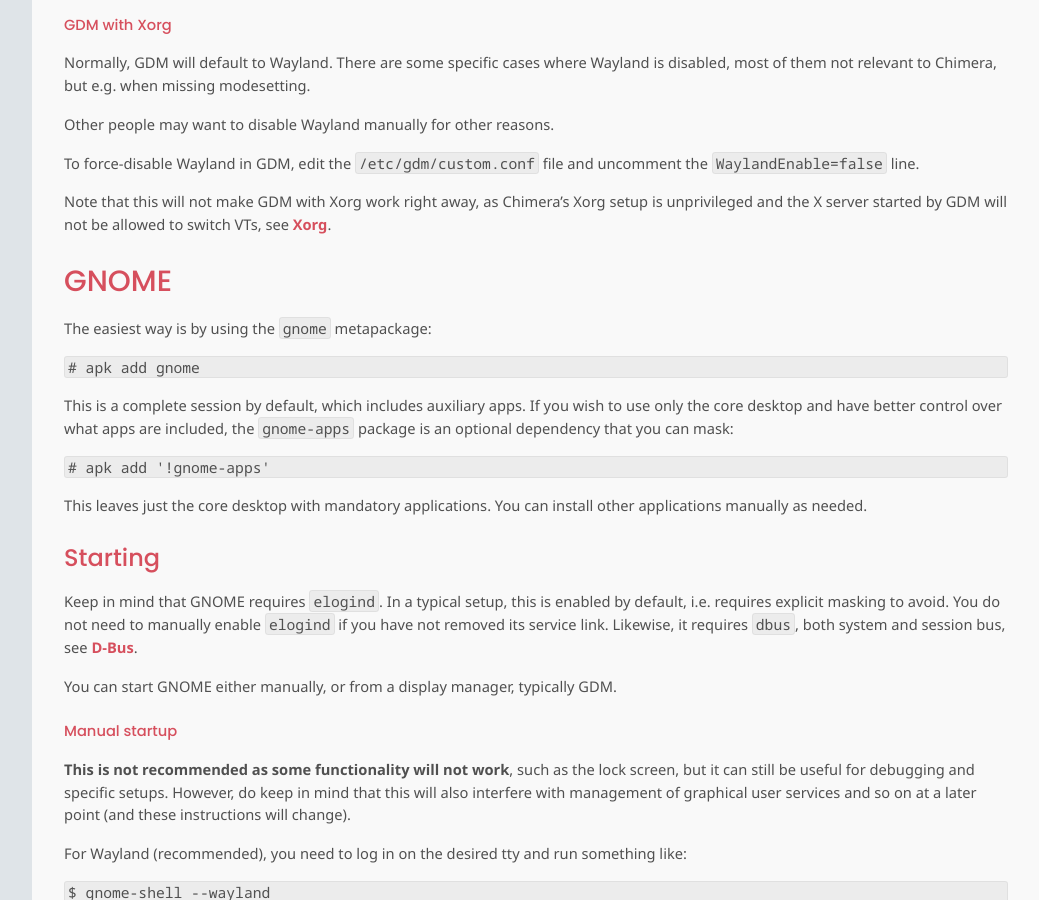
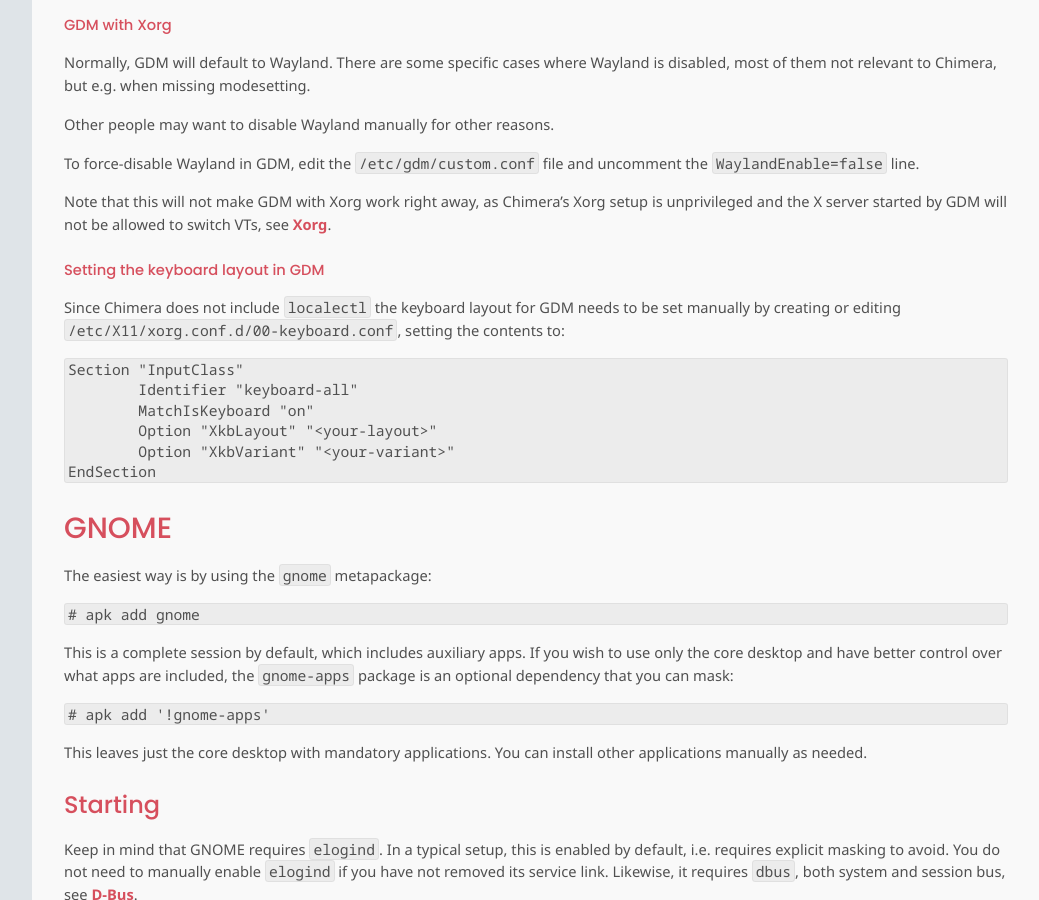
Before and after one commit to chimera-linux/chimera-linux.github.io, a Jekyll site: the page built from _docs/configuration/desktops.md, in a window 1280 px wide and 900 px high, scrolled down 1222 px. Shown: the whole window, without its empty margins (240-1279 px from the left). Built offline with Jekyll 4.4.1, drawn with Linux system fonts in a browser that asks for light colours.

Commit message:
add instructions for setting the keyboard layout in gdm

````diff
--- a/_docs/configuration/desktops.md
+++ b/_docs/configuration/desktops.md
@@ -77,6 +77,20 @@
 Xorg setup is unprivileged and the X server started by GDM will not be
 allowed to switch VTs, see [Xorg](/docs/configuration/xorg).
 
+#### Setting the keyboard layout in GDM
+
+Since Chimera does not include `localectl` the keyboard layout for GDM needs
+to be set manually by creating or editing `/etc/X11/xorg.conf.d/00-keyboard.conf`,
+setting the contents to:
+```
+Section "InputClass"
+	Identifier "keyboard-all"
+	MatchIsKeyboard "on"
+	Option "XkbLayout" "<your-layout>"
+	Option "XkbVariant" "<your-variant>"
+EndSection
+```
+
 ## GNOME
 
 The easiest way is by using the `gnome` metapackage:
````
